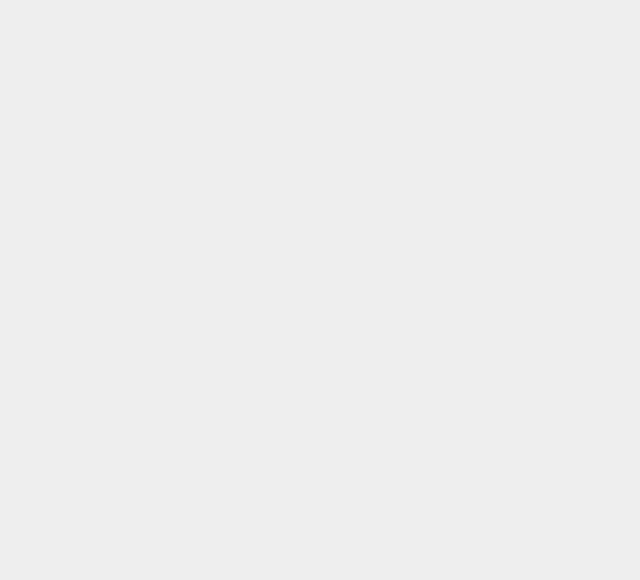
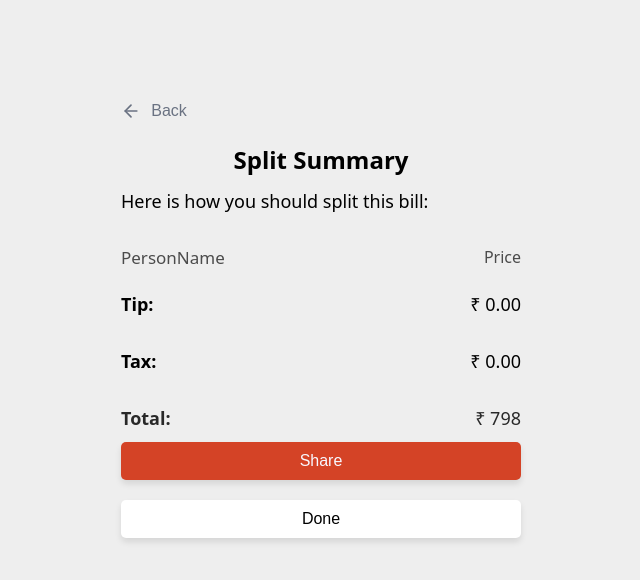
Before and after one commit to Ajay-Naik/Bill-Splitter, a React (Vite) app: page /#/summary in a window 1280 px wide. Before the commit this address had no page. Shown: the top 580 px of the page, without its empty margins (319-959 px from the left). Built offline with nearby package versions, Linux system fonts and the light colour scheme.

Commit message:
feat: Enhance Grid component and add Person and Summary pages for bill splitting functionality

```diff
--- a/src/components/Grid.jsx
+++ b/src/components/Grid.jsx
@@ -1,4 +1,4 @@
-import React from 'react'
+import React from "react";
 
 let grid = {
   display: "grid",
@@ -8,26 +8,70 @@ let grid = {
   placeItems: "center",
   gap: "10px",
   //    backgroundColor: "#8585a8ff",
+};
+
+let styles ={
+   color: "black",
+          border: "transparent",
+          fontSize: 15,
+          borderRadius: "5px",
+          backgroundColor: "#cdc9c9ff",
+          padding: "10px",
+          width: "100px",
+          height: "2.8rem"
 }
 
-export default function Grid({name}) {
+export default function Grid({ name, data, onChange }) {
+  const handleTypeChange = (e) => {
+    onChange({ ...data, type: e.target.value });
+  };
+
 
   return (
-    <div className="grid" style={grid}>
-        <span className="taxTip" style={{fontSize:"20px",fontWeight:"500",color:"black",backgroundColor:"inherit"}}>
+    <div style={grid}>
+      <span
+        style={{
+          fontSize: "20px",
+          fontWeight: "500",
+          color: "black",
+          backgroundColor: "inherit",
+        }}>
         {name}
       </span>
-          <select name="flat%" id="taxTipSelect" style={{color:"black",border:"none", fontSize: 15,borderRadius:"5px", backgroundColor:"#cdc9c9ff",padding:"10px", width:"100px",height:"2.8rem"
-          }}>
-            <option name="% or flat" id="" selected disabled>% or flat</option>
-            <option value="%">%</option>
-            <option value="flat">flat</option>
+
+      <select
+        id="taxTipSelect"
+        value={data.type}
+        onChange={handleTypeChange}
+        style={styles}
+       >
+
+        <option value="%" style={styles}>%</option>
+        <option value="flat" style={styles}>flat</option>
       </select>
-          <input type="number" inputMode="numeric"
+
+      <input
+        type="number"
         placeholder="0.00"
-          min={0} className="taxTipInput" style={{width:"80px",height:"1.5rem", fontSize: 16}}></input>
-          <span className="Result" placeholder="0.00" style={{backgroundColor:"inherit",color:"black", fontSize: 18}}>0.00</span>
+        min={0}
+        value={data.amount === 0 ? "" : data.amount}
+        onChange={(e) => {
+          const val = e.target.value;
+          onChange({ ...data, amount: val === "" ? "" : parseFloat(val) });
+        }}
+        className="taxTipInput"
+        style={{ width: "80px", height: "1.5rem", fontSize: 16 }}></input>
 
+      <span
+        placeholder="0.00"
+        style={{ backgroundColor: "inherit", color: "black", fontSize: 18 }}>
+        {" "}
+        {data.amount
+          ? data.type === "%"
+            ? `${data.amount}%`
+            : `₹ ${data.amount}`
+          : "0.00"}
+      </span>
     </div>
-  )
+  );
 }
--- a/src/components/input.jsx
+++ b/src/components/input.jsx
@@ -33,7 +33,7 @@ function FileDropZone() {
         borderRadius: "8px",
         padding: "20px",
         margin:"20px 0",
-        height:"30rem",
+        // height:"30rem",
         textAlign: "center",
         cursor: "pointer",
       }}
@@ -42,7 +42,7 @@ function FileDropZone() {
       {isDragActive ? (
         <p style={{textDecoration:"underline"}}>upload receipt</p>
       ) : (
-        <div style={{height:"30rem",borderRadius:"4px", backgroundColor:"#eeededff"}}>
+        <div style={{borderRadius:"4px", backgroundColor:"#eeededff"}}>
             <img src={Camera} alt="Camera" style={{width:"250px", height:"150px", marginTop:"80px"
             }}/>
             <h2 style={{fontWeight:"600"}}>Take a photo </h2><p style={{textDecoration:"underline", marginTop:"-10px"}}>or upload receipt</p></div>
@@ -64,7 +64,7 @@ function FileDropZone() {
             key={file.name}
             src={file.preview}
             alt={file.name}
-            style={{ width: "250px", marginTop: "10px", borderRadius: "8px" }}
+            style={{ width: "390px",height: "550px", marginTop: "-370px", borderRadius: "8px" }}
           />
         ))}
       </div>
--- a/src/main.jsx
+++ b/src/main.jsx
@@ -4,6 +4,8 @@ import { HashRouter, Routes, Route } from "react-router-dom";
 import Home from "./pages/Home.jsx";
 import Scanner from "./pages/Scanner.jsx";
 import Manual from "./pages/Manual.jsx";
+import Person from "./pages/person.jsx";
+import Summary from "./pages/Summary.jsx";
 import "./styles/index.css";
 
 ReactDOM.createRoot(document.getElementById("root")).render(
@@ -12,6 +14,9 @@ ReactDOM.createRoot(document.getElementById("root")).render(
       <Route path="/" element={<Home />} />
       <Route path="/scanner" element={<Scanner />} />
       <Route path="/manual" element={<Manual />} />
+      <Route path="/person" element={<Person />} />
+      <Route path="/summary" element={<Summary />} />
+
     </Routes>
   </HashRouter>
 );
--- a/src/pages/Manual.jsx
+++ b/src/pages/Manual.jsx
@@ -12,6 +12,11 @@ import { Plus } from "lucide-react";
 export default function Manual() {
   const navigate = useNavigate();
   let [items, setItems] = useState([]);
+  const [tax, setTax] = useState({ type: "%", amount: 0});
+  const [tip, setTip] = useState({ type: "%", amount: 0});
+
+
+
   const [lastAddedId, setLastAddedId ] = useState(null);
   const refs = useRef({})
 
@@ -39,16 +44,27 @@ export default function Manual() {
     }
    }, [lastAddedId, items]);
 
-     const total = items.reduce((sum, it) => {
+     const subtotal = items.reduce((sum, it) => {
     const p = parseFloat(it.price);
     return sum + (Number.isFinite(p) ? p : 0);
   }, 0);
 
+  const calculateExtra = (value, type) => {
+  if (!value) return 0;
+  return type === "%" ? (subtotal * value) / 100 : value;
+};
+
+const taxValue = calculateExtra(tax.amount, tax.type);
+const tipValue = calculateExtra(tip.amount, tip.type);
+
+const grandTotal = subtotal + taxValue + tipValue;
+
   return (
     <div style={{height:"600px", width:"400px"}}>
       <Backbutton onClick={() => navigate("/")} />
-      <h2>Receipt Items</h2>
+      <h2 style={{textAlign:"center"}}>Receipt Items</h2>
       <p>Type in your receipt details to split the bill</p>
+
 
         <ul style={{listStyleType:"none",padding:"0"}}>
             {items.map((item) => (
@@ -72,12 +88,12 @@ export default function Manual() {
         bg_color="#bebebeff"
         onClick={addItem}
       />
-      <Grid name="Tax" />
-      <Grid name="Tip" />
+      <Grid name="Tax" data={tax} onChange={(newData) => setTax(newData)} />
+      <Grid name="Tip" data={tip} onChange={(newData) => setTip(newData)}/>
 
 
       <div style={{ marginTop: 12, color: "#282828ff", fontSize: 18,width:"100%",display:"flex",justifyContent:"space-between" }}>
-        <strong >Total: </strong><span style={{}}> ₹  {total.toFixed(2)}</span>
+        <strong >Total: </strong><span style={{}}> ₹  {grandTotal.toFixed(2)}</span>
       </div>
 
       <Button
@@ -86,7 +102,7 @@ export default function Manual() {
         fontSize= "16px"
         color="#f8f8ff"
         bg_color="#d44326"
-        onClick={() => navigate("/")}
+        onClick={() => navigate("/person")}
       />
     </div>
     </div>
--- /dev/null
+++ b/src/pages/Person.jsx
@@ -0,0 +1,56 @@
+// import React from 'react'
+import { useNavigate } from "react-router-dom";
+
+import Button from "../components/Button.jsx";
+import { Plus, X } from "lucide-react";
+import "../styles/index.css"
+import Backbutton from '../components/BackButton.jsx'
+import { useState } from "react";
+
+export default function Person() {
+  const navigate = useNavigate();
+  let [PersonName, setPersonName] = useState([])
+
+  return <div className="personPage">
+      <Backbutton onClick={() => navigate("/manual")} />
+      <h2>Who paid for what?</h2>
+    <div>
+      <div className="input-wrapper">
+
+         <input type="text" placeholder="Enter a name"/>
+         <button><Plus style={{height:"15px",marginTop:"1px"}}/> Add person</button>
+      </div>
+       <p style={{border:"1px solid grey",padding:'4px 7px',width:"70px",borderRadius:"20px"}}>{PersonName}<X style={{height:"14px",marginLeft:"15px"}}/></p>
+    </div>
+    <div style={{display:"flex", justifyContent:"space-between", marginTop:"20px"}}>
+        <p>Assign items</p>
+        <p style={{border:"1.5px solid #939393ff",padding:"5px",borderRadius:"10px",fontSize:"15px"}}>Split Evenly</p>
+    </div>
+
+    <div className="assignItems" style={{ padding:'5px',height:"4rem",marginTop:"-10px",marginBottom:"10px"}}>
+      <div style={{display:"flex",justifyContent:"space-between"}}>
+        <span style={{fontSize:"17px",fontWeight:"500",color:"#4b4b4bff"}}>item name</span>
+        <span style={{fontSize:"16px",fontWeight:"500", color:"#4b4b4bff"}}>Price</span>
+      </div>
+      <div style={{display:"flex",gap:"30px",marginTop:'10px'}}>
+        <p style={{border:"1px solid grey",padding:'2px 17px',borderRadius:"20px"}}>fhg</p>
+        <p style={{border:"1px solid grey",padding:'2px 17px',borderRadius:"20px"}}>hjhj</p>
+
+      </div>
+    </div>
+
+
+    <span style={{fontSize:"14px", color:"#808080", marginTop:"-10px"}}>You can assign items after adding them</span>
+    <Button
+            className="homeBtn"
+            width="100%"
+            name="Continue"
+            fontSize= "16px"
+            color="#f8f8ff"
+            bg_color="#d44326"
+            onClick={() => navigate("/summary")}
+          />
+
+  </div>
+
+}
--- /dev/null
+++ b/src/pages/Summary.jsx
@@ -0,0 +1,157 @@
+import { useLocation, useNavigate } from "react-router-dom";
+import Backbutton from "../components/BackButton.jsx";
+import Button from "../components/Button.jsx";
+
+export default function Summary() {
+  const { individualTotals = [], billTotal = 0 } = Summary || {};
+
+  const handleShare = () => {
+    let shareText = "Bill Split Summary:\n";
+    individualTotals.forEach((person) => {
+      shareText += `${person.name}: ${person.amount}\n`;
+    });
+    shareText += `\nTotal Bill: ${billTotal}`;
+    if (navigator.share) {
+      navigator
+        .share({
+          title: "Bill Split Summary",
+          text: shareText,
+        })
+        .catch(console.error);
+    } else {
+      navigator.clipboard.writeText(shareText);
+      alert("Summary copied to clipboard!");
+    }
+  };
+  const navigate = useNavigate();
+  const location = useLocation();
+  const {
+    people = [],
+    assignments = {},
+    items = [],
+    tax,
+    tip,
+  } = location.state || {};
+
+  // Step 1: Calculate base totals per person
+  const totals = {};
+  people.forEach((p) => (totals[p.id] = 0));
+
+  items.forEach((item) => {
+    const assigned = assignments[item.id] || [];
+    if (assigned.length > 0) {
+      const share = (parseFloat(item.price) || 0) / assigned.length;
+      assigned.forEach((pid) => {
+        totals[pid] += share;
+      });
+    }
+  });
+
+  // Step 2: Calculate subtotal
+  const subtotal = items.reduce(
+    (sum, it) => sum + (parseFloat(it.price) || 0),
+    0
+  );
+
+  const calcExtra = (data) => {
+    if (!data || !data.amount) return 0;
+    return data.type === "%" ? (subtotal * data.amount) / 100 : data.amount;
+  };
+
+  const taxValue = calcExtra(tax);
+  const tipValue = calcExtra(tip);
+  const extraTotal = taxValue + tipValue;
+
+  // Step 3: Split extras evenly among all people
+  const splitExtras = extraTotal / (people.length || 1);
+  people.forEach((p) => {
+    totals[p.id] += splitExtras;
+  });
+
+  return (
+    <div style={{ padding: "20px", width: "400px", height: "600px" }}>
+      <Backbutton onClick={() => navigate("/person")} />
+      <h2 style={{ textAlign: "center" }}>Split Summary</h2>
+      <p>Here is how you should split this bill:</p>
+
+      <div style={{ display: "flex", justifyContent: "space-between" }}>
+        <span
+          style={{ fontSize: "17px", fontWeight: "500", color: "#4b4b4bff" }}>
+          PersonName
+        </span>
+        <span
+          style={{ fontSize: "16px", fontWeight: "500", color: "#4b4b4bff" }}>
+          Price
+        </span>
+      </div>
+
+      <div style={{ marginTop: "20px" }}>
+        {people.map((p) => (
+          <div
+            key={p.id}
+            style={{
+              display: "flex",
+              justifyContent: "space-between",
+              padding: "10px",
+              marginBottom: "8px",
+              borderRadius: "6px",
+              background: "#f5f5f5",
+            }}>
+            <span style={{ fontWeight: "500" }}>{p.name}</span>
+            <span>₹{totals[p.id].toFixed(2)}</span>
+          </div>
+        ))}
+      </div>
+
+      <div style={{ marginTop: "15px", fontSize: "14px", color: "#666" }}>
+        <p
+          style={{
+            display: "flex",
+            flexDirection: "row",
+            justifyContent: "space-between",
+          }}>
+          <strong>Tip: </strong> ₹ {tipValue.toFixed(2)}
+        </p>
+        <p
+          style={{
+            display: "flex",
+            flexDirection: "row",
+            justifyContent: "space-between",
+          }}>
+          <strong>Tax: </strong> ₹ {taxValue.toFixed(2)}
+        </p>
+      </div>
+      <div
+        style={{
+          color: "#282828ff",
+          fontSize: 18,
+          width: "100%",
+          display: "flex",
+          justifyContent: "space-between",
+        }}>
+        <strong>Total: </strong>
+        <span style={{}}> ₹ 798</span>
+      </div>
+
+      <Button
+        className="homeBtn"
+        width="100%"
+        name="Share"
+        fontSize="16px"
+        color="#f8f8ff"
+        bg_color="#d44326"
+        onClick={handleShare}
+      />
+      <div style={{ marginTop: "20px", display: "block" }}></div>
+      <Button
+        className="homeBtn"
+        width="100%"
+        name="Done"
+        fontSize="16px"
+        color="black"
+        bg_color="#ffffffff"
+        onClick={() => navigate("/")}
+      />
+    </div>
+  );
+}
--- a/src/styles/Button.css
+++ b/src/styles/Button.css
@@ -12,7 +12,7 @@ button {
     cursor: pointer;
     font-size: 16px;
     gap: 10px;
-    /* margin: 10px; */
+    margin-top: 10px;
     /* background-color: var(--bg-color); */
     color: var(--text-color);
     box-shadow: 0 4px 6px rgba(0, 0, 0, 0.1);
```
Also changed, not shown: src/styles/index.css (+30 -2 lines). Lines whose indentation alone changed are shown as unchanged.
